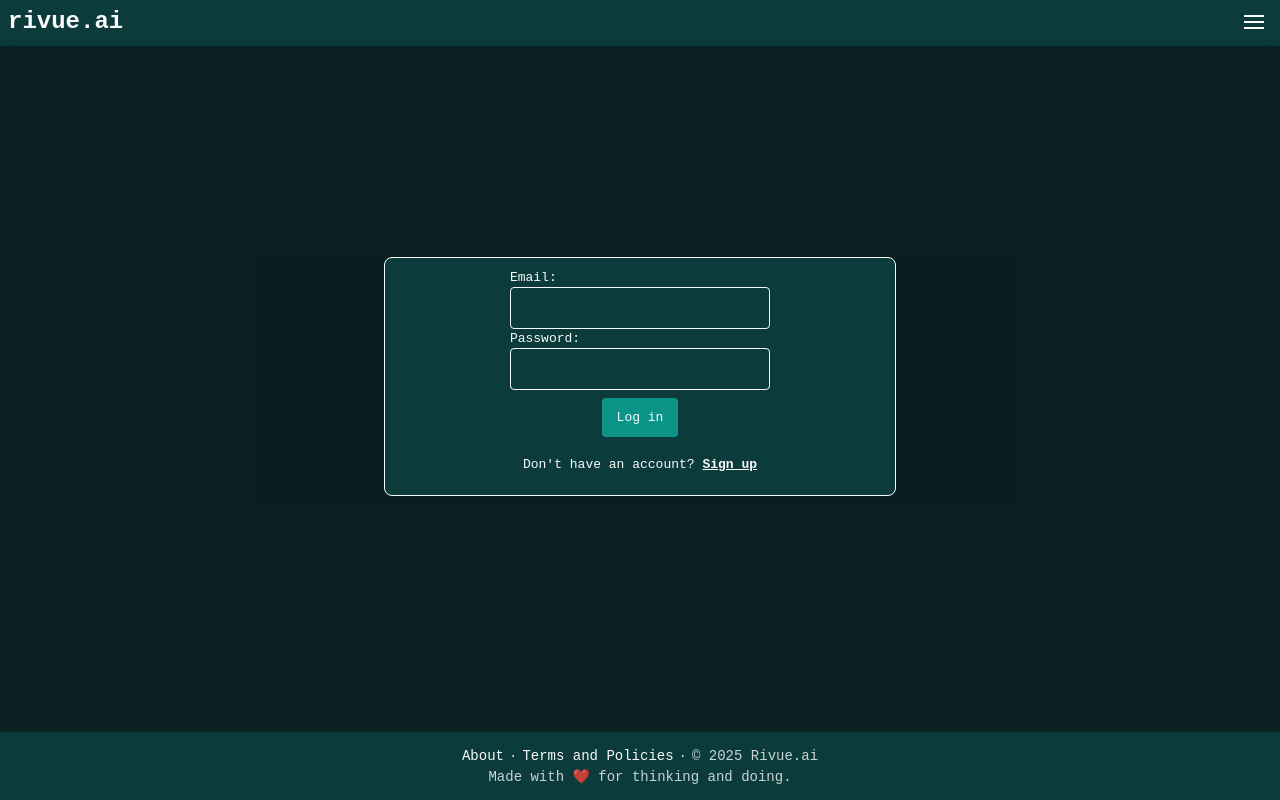
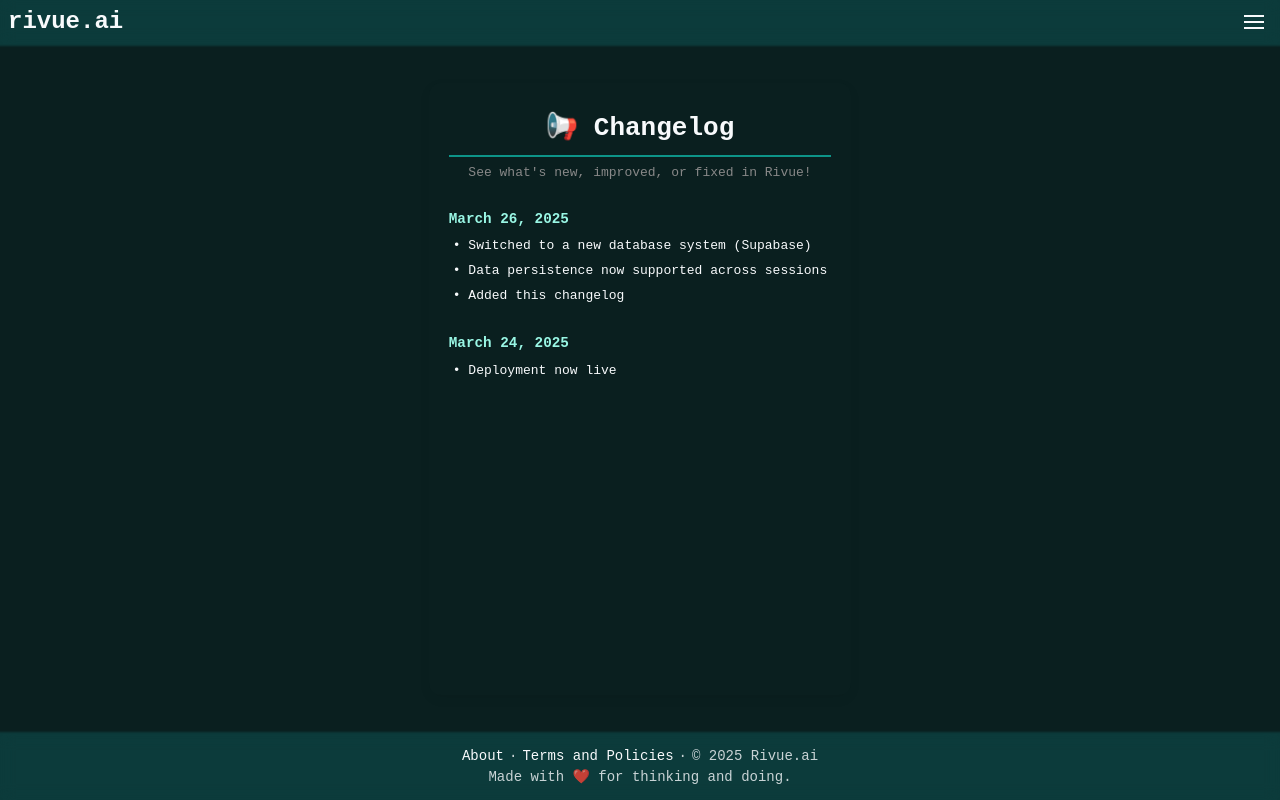
Before and after one commit to rivue/Gamified-Study-Tool, a Vue app in the folder frontend/: page /about in a window 1280 px wide. Before the commit this address led to /login. Built offline with nearby package versions, Linux system fonts and the light colour scheme; no server answers.

Commit message:
supabase and changelog

```diff
--- /dev/null
+++ b/frontend/src/components/Backstage/ChangelogPage.vue
@@ -0,0 +1,85 @@
+<template>
+    <div class="changelog-container">
+      <h1 class="changelog-title">📢 Changelog</h1>
+      <p class="changelog-subtitle">See what's new, improved, or fixed in Rivue!</p>
+
+      <div class="changelog-entry" v-for="(entry, index) in changelog" :key="index">
+        <div class="changelog-date">{{ entry.date }}</div>
+        <div class="changelog-content">
+          <ul>
+            <li v-for="(item, i) in entry.items" :key="i">• {{ item }}</li>
+          </ul>
+        </div>
+      </div>
+    </div>
+  </template>
+
+  <script>
+  export default {
+    name: "ChangelogPage",
+    data() {
+      return {
+        changelog: [
+          {
+            date: "March 26, 2025",
+            items: [
+              "Switched to a new database system (Supabase)",
+              "Data persistence now supported across sessions",
+              "Added this changelog"
+            ],
+          },
+          {
+            date: "March 24, 2025",
+            items: [
+              "Deployment now live",
+            ],
+          },
+        ],
+      };
+    },
+  };
+  </script>
+
+  <style scoped>
+  .changelog-container {
+    max-width: 700px;
+    margin: 3rem auto;
+    padding: 1.5rem;
+    background: var(--background-color, #fff);
+    border-radius: 12px;
+    box-shadow: 0 4px 12px rgba(0, 0, 0, 0.06);
+  }
+
+  .changelog-title {
+    font-size: 2rem;
+    font-weight: bold;
+    color: var(--text-color, #222);
+    margin-bottom: 0.5rem;
+    text-align: center;
+  }
+
+  .changelog-subtitle {
+    font-size: 1rem;
+    color: #888;
+    text-align: center;
+    margin-bottom: 2rem;
+  }
+
+  .changelog-entry {
+    margin-bottom: 2rem;
+  }
+
+  .changelog-date {
+    font-weight: 600;
+    font-size: 1.1rem;
+    color: var(--highlight-color, #4a90e2);
+    margin-bottom: 0.5rem;
+  }
+
+  .changelog-content ul {
+    list-style: none;
+    padding-left: 0;
+    color: var(--text-color, #333);
+    line-height: 1.6;
+  }
+  </style>
--- a/frontend/src/components/Header/SideMenu.vue
+++ b/frontend/src/components/Header/SideMenu.vue
@@ -43,13 +43,13 @@
     >
       <template v-slot:icon>&#128200;</template>
     </SideMenuButton> -->
-    <!-- <SideMenuButton
+    <SideMenuButton
       label="About"
       :isSelected="isRouteActive('/about')"
       @click="openRoute('/about')"
     >
-      <template v-slot:icon>&#128065;</template>
-    </SideMenuButton> -->
+      <template v-slot:icon>📢</template>
+    </SideMenuButton>
 
     <SideMenuButton
       label="Contact"
--- a/frontend/src/main.js
+++ b/frontend/src/main.js
@@ -77,6 +77,7 @@ import axios from 'axios';
         },
 
         // Simple routes
+        { path: '/about', component: defineAsyncComponent(() => import('./components/Backstage/ChangelogPage.vue')), meta: { title: 'Rivue.ai | Learn Anything!' } },
         { path: '/library', component: defineAsyncComponent(() => import('./components/Game/Creation/LibraryCreator.vue')), meta: { title: 'Rivue.ai | Create Library' } },
         // { path: '/progress', component: defineAsyncComponent(() => import('./components/Backstage/ProgressPage.vue')), meta: { title: 'Rivue.ai | Progress' } },
         { path: '/contact', component: defineAsyncComponent(() => import('./components/Footer/ContactPage.vue')), meta: { title: 'Rivue.ai | Contact Us' } },
@@ -89,6 +90,7 @@ import axios from 'axios';
         // Redirects
         // { path: '/lessons', redirect: '/' },
         { path: '/lessons/:pathMatch(.*)*', redirect: '/' },
+        { path: '/about/:pathMatch(.*)*', redirect: '/' },
         { path: '/library/:pathMatch(.*)*', redirect: '/library' },
         // { path: '/progress/:pathMatch(.*)*', redirect: '/progress' },
         { path: '/contact/:pathMatch(.*)*', redirect: '/contact' },
@@ -113,6 +115,7 @@ router.beforeEach(async (to, from, next) => {
 
     const loading = useLoadingStore()
     if (!from.matched.length) loading.start()
+    console.log("idk")
     // const gameStore = useGameStore();
 
     // if (from.path.startsWith('/library/')) {
@@ -127,6 +130,7 @@ router.beforeEach(async (to, from, next) => {
 
     const publicPaths = [
         '/',
+        '/about',
         '/login',
         '/terms',
         '/contact',
@@ -166,6 +170,7 @@ router.beforeEach(async (to, from, next) => {
             }
         } else {
             // If not logged in and the route requires creator access, redirect to login
+            console.log("Requires creator access, redirecting to login");
             return next({
                 path: '/login',
                 query: { redirect: to.fullPath },
```
Also changed, not shown: 1 other file (tests, documents, lock files or other folders).
